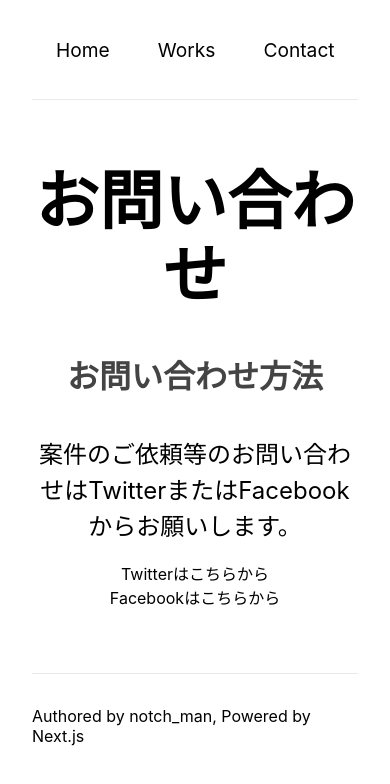
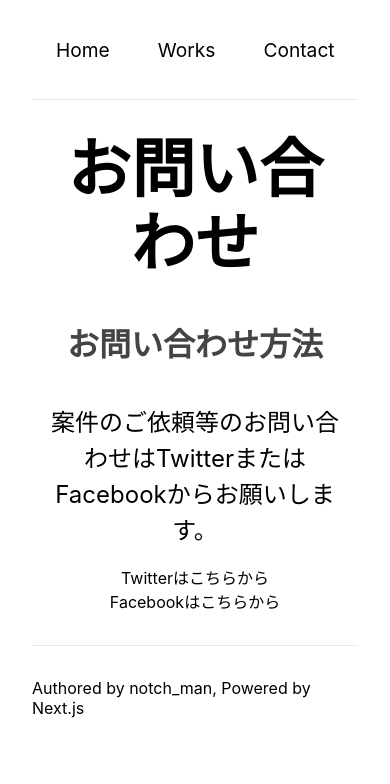
Before and after one commit to notchman8600/portfolio, a Next.js app: page /contact in a window 390 px wide. Shown: the top 784 px of the page. Built offline with nearby package versions, Linux system fonts and the light colour scheme.

Commit message:
デザインを修正

```diff
--- a/styles/Home.module.css
+++ b/styles/Home.module.css
@@ -3,12 +3,15 @@
 }
 
 .main {
-  padding: 4rem 0;
+  padding: 4rem 2rem;
   flex: 1;
   display: flex;
   flex-direction: column;
   justify-content: center;
   align-items: center;
+  max-width: 1400px;
+  margin: 0 auto;
+  width: 100%;
 }
 
 .footer {
@@ -125,6 +128,10 @@
 }
 
 @media (max-width: 600px) {
+  .main {
+    padding: 2rem 1rem;
+  }
+
   .grid {
     width: 100%;
     flex-direction: column;
```
Also changed, not shown: app/works/WorksContent.tsx (+10 -0 lines).
